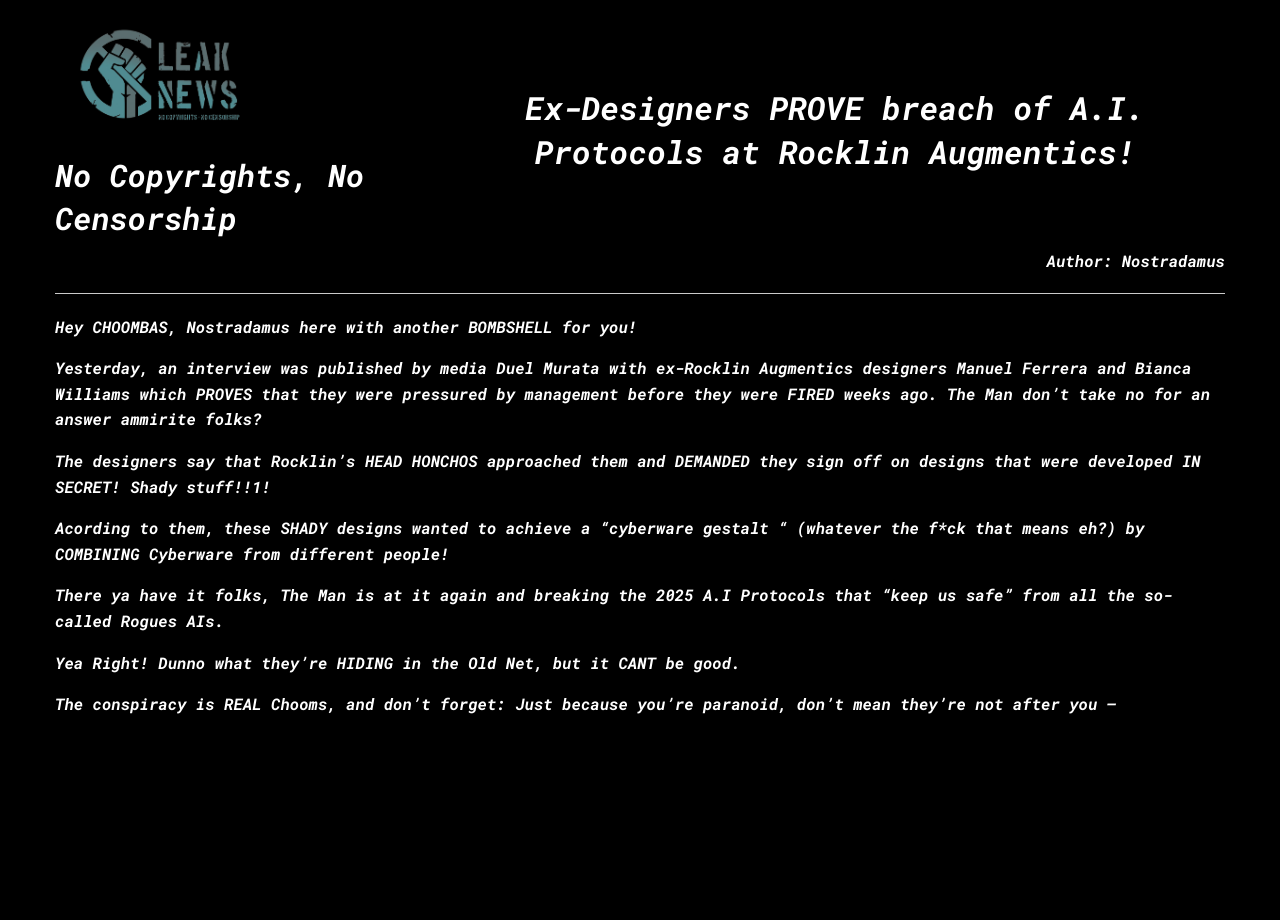
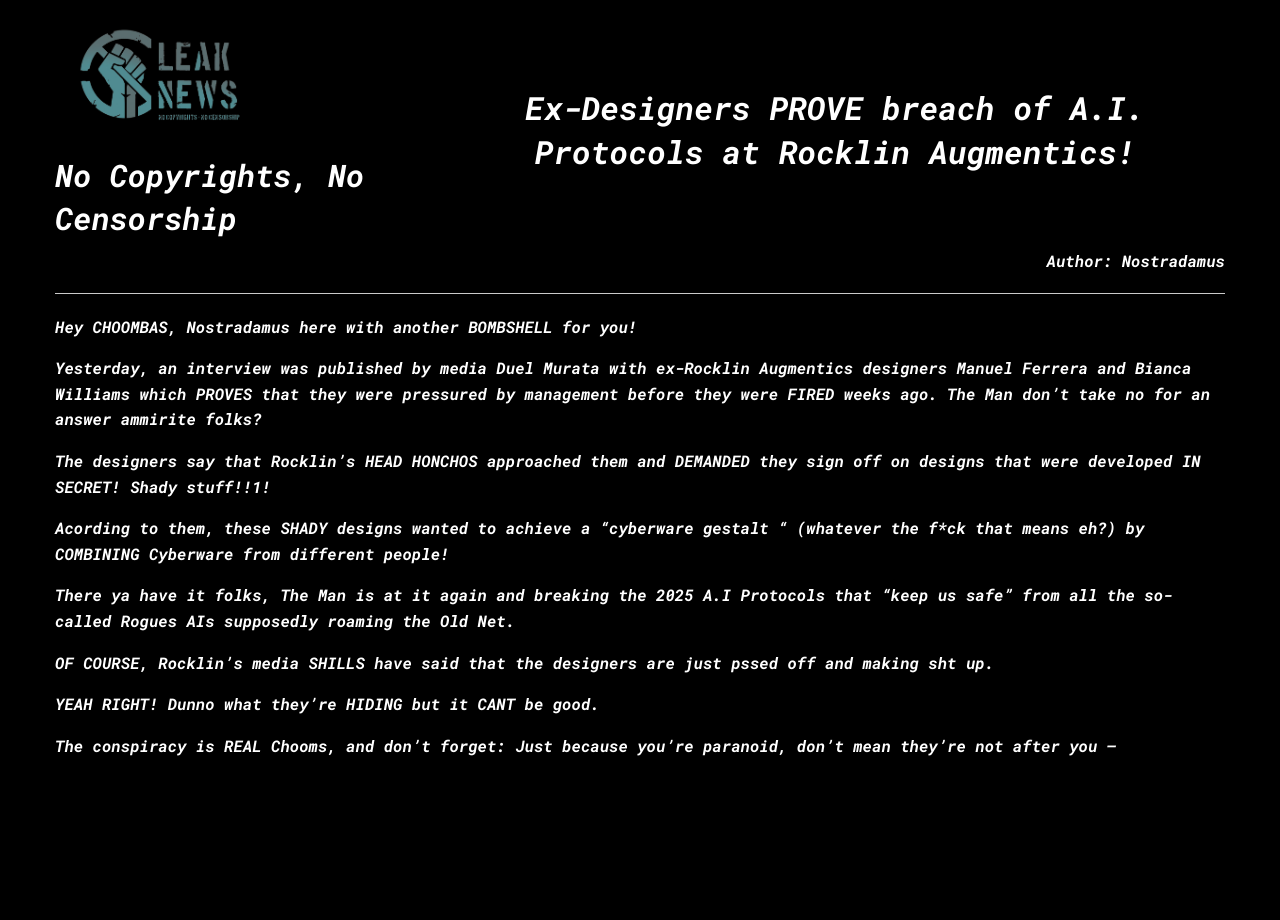
Before and after one commit to Antoine-BL/cyber-punk-blog, a Jekyll site: the page built from _posts/2041-06-07-breach-of-ai-protocols-at-rocklin-augmentics.markdown, in a window 1280 px wide. Built offline with Jekyll 4.4.1, drawn with Linux system fonts in a browser that asks for light colours; some web fonts are replaced.

Commit message:
Updated Breach Of Ai Protocols At Rocklin Augmentics

```diff
--- a/_posts/2041-06-07-breach-of-ai-protocols-at-rocklin-augmentics.markdown
+++ b/_posts/2041-06-07-breach-of-ai-protocols-at-rocklin-augmentics.markdown
@@ -22,9 +22,11 @@ The designers say that Rocklin's HEAD HONCHOS approached them and DEMANDED they
 
 Acording to them, these SHADY designs wanted to achieve a "cyberware *gestalt* " (whatever the f*ck that means eh?) by COMBINING Cyberware from different people!
 
-There ya have it folks, The Man is at it again and breaking the 2025 A.I Protocols that "keep us safe" from all the so-called Rogues AIs.
+There ya have it folks, The Man is at it again and breaking the 2025 A.I Protocols that "keep us safe" from all the so-called Rogues AIs supposedly roaming the Old Net.
 
-Yea Right! Dunno what they're HIDING in the Old Net, but it CANT be good.
+OF COURSE, Rocklin's media SHILLS have said that the designers are just p*ssed off and making sh*t up.
+
+YEAH RIGHT! Dunno what they're HIDING but it CANT be good.
 
 The conspiracy is REAL Chooms, and don't forget:
 *Just because you're paranoid, don't mean they're not after you*
```
